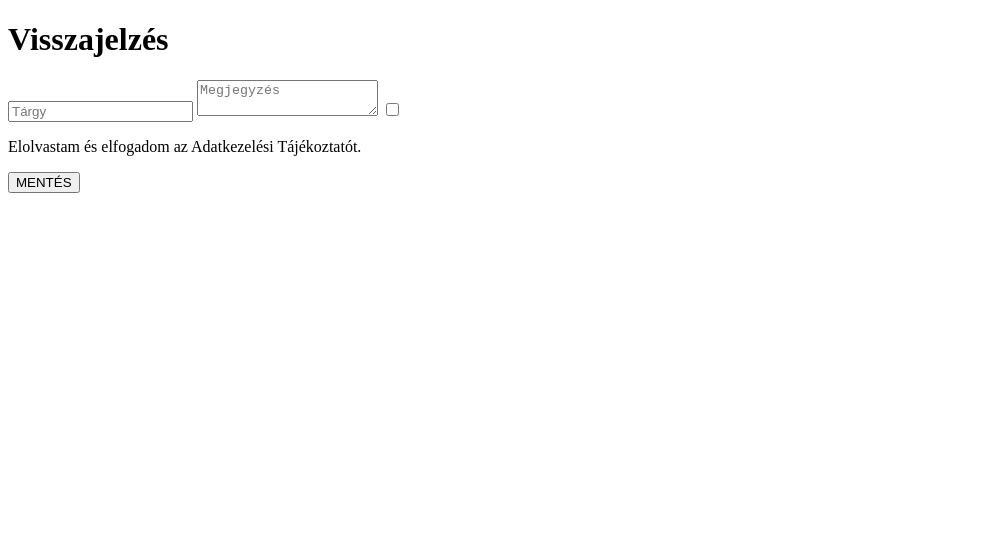
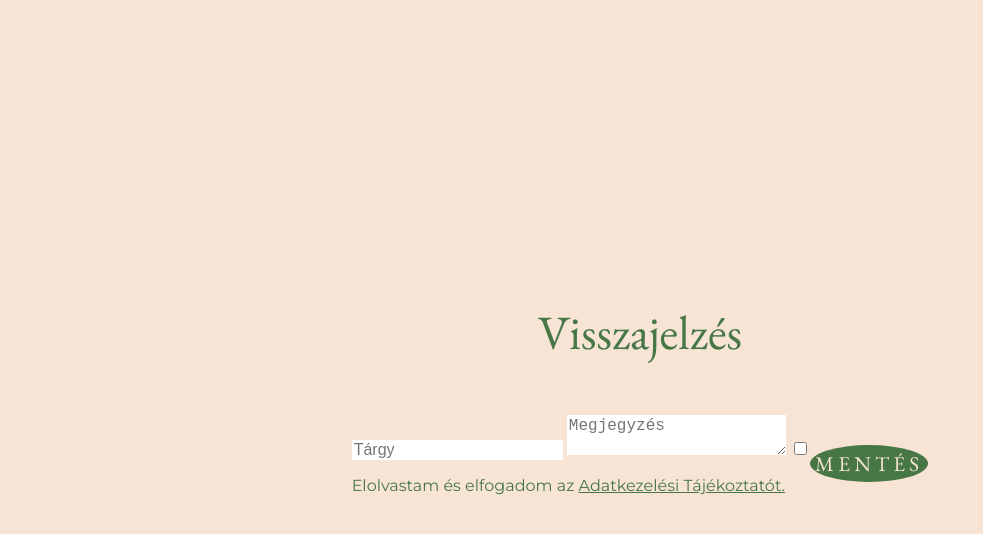
Before and after one commit to evelntv/uibuild-form-light, a plain HTML site: page docs/index.html in a window 1280 px wide. Shown: the whole page, without its empty margins (0-983 px from the left). Drawn offline with nearby package versions, Linux system fonts and the light colour scheme.

Commit message:
Add docs file

```diff
--- a/index.html
+++ b/docs/index.html
@@ -11,15 +11,15 @@
   <title>UIBUILD-FORM-LIGHT</title>
 </head>
 <body>
-  <div clas="wrapper">
+  <div class="wrapper">
     <div class="centering">
-      <h1>Visszajelzés</h1>
+      <h1 class="title">Visszajelzés</h1>
       <div class="input-fields">
-        <form>
+        <form id="form">
           <input class="subject" type="text" name="name" placeholder="Tárgy">
           <textarea class="notes" type="text" name="name" placeholder="Megjegyzés"></textarea>
           <input class="checkbox" type="checkbox" name="name">
-          <p>Elolvastam és elfogadom az Adatkezelési Tájékoztatót.</p>
+          <p class="checkbox-text">Elolvastam és elfogadom az <u>Adatkezelési Tájékoztatót.</u></p>
         </form>
         <button class="save">MENTÉS</button>
       </div>
--- /dev/null
+++ b/docs/style.css
@@ -0,0 +1,85 @@
+body {
+  font-family: 'Montserrat', sans-serif;
+  margin: 0;
+  background-color: #F7E4D4;
+}
+
+.wrapper {
+  display: flex;
+  align-items: center;
+  justify-content: center;
+  min-height: 100vh;
+}
+
+.title {
+  text-align: center;
+  color: #467745 ;
+  font-family: 'EB Garamond', serif;
+  font-weight: normal;
+  font-size: 48px; /*36px on mobile & text is alligned to left when smaller 520px */
+}
+
+.input-fields {
+  display: flex;
+  align-items: center;
+  justify-content: center;
+  padding: 20px;
+}
+
+.subject {
+  font-size: 16px;
+  font-weight: medium;
+  color: #467745 ;
+  max-width: 480px; /*smaller than 520px 100%-40px, padding on parent 20px done*/
+  max-height: 64px;
+  border: 0;
+}
+
+.notes {
+  font-size: 16px;
+  font-weight: medium;
+  color: #467745 ;
+  max-width: 480px; /*smaller than 520px 100%-40px, padding on parent 20px done*/
+  max-height: 120px;
+  border: 0;
+}
+
+.checkbox {
+  border: 0;
+}
+
+.checkbox-text {
+  font-size: 16px;
+  font-weight: medium;
+  color: #467745;
+   /* text break automatically when vp smaller than text length*/
+   /*smaller than 520px 100%-40px */
+   /* padding on parent 20px done*/
+}
+
+.save {
+  font-family: 'EB Garamond', serif;
+  font-size: 21px;
+  font-weight: normal;
+  color: #F7E4D4;
+  border: 0;
+  border-radius: 50%;
+  background-color: #467745;
+  padding: 5px;
+  max-width: 280px;
+  max-height: 80px;
+  letter-spacing: 0.2em;
+}
+
+@media (max-width: 520px) {
+  .title {
+    font-size: 36px;
+    text-align: left;
+  }
+}
+
+@media (max-width: 520px) {
+  .checkbox-text {
+    word-wrap: break-word;
+  }
+}
```
Also changed, not shown: style.css (deleted), 5 other files.
